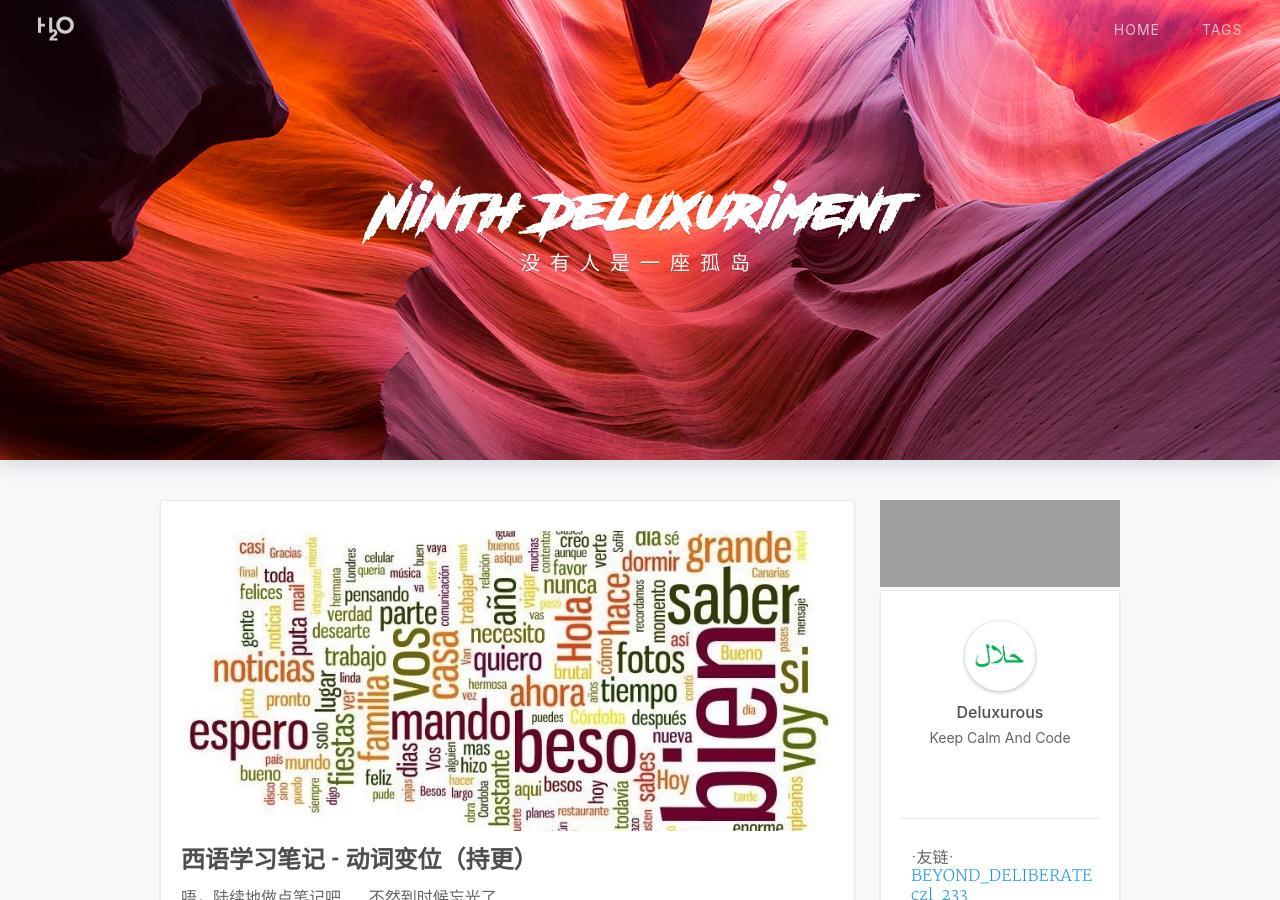
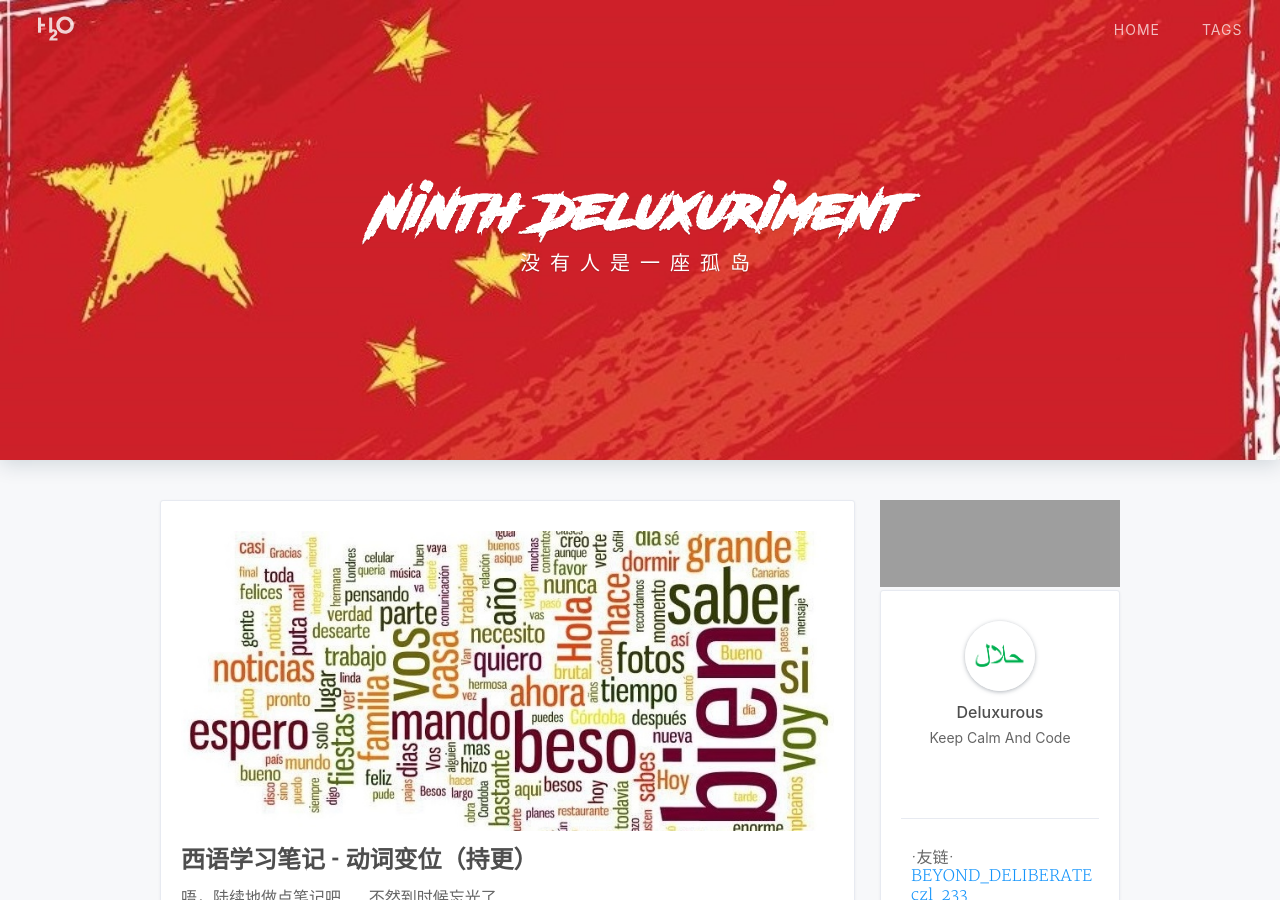
Before and after one commit to RamonZhou/ramonzhou.github.io, a Jekyll site: the page built from index.html, in a window 1280 px wide and 900 px high. Built offline with Jekyll 4.4.1, drawn with Linux system fonts in a browser that asks for light colours; nearby versions of some CDN libraries; the list of posts is cut into pages by our own code; a style sheet for code colours, icons or effects is not loaded; grey boxes are pictures that could not be loaded.

Commit message:
1001 update

```diff
--- a/index.html
+++ b/index.html
@@ -2,7 +2,7 @@
 layout: default
 home-title: Ninth Deluxuriment
 description: 没有人是一座孤岛
-header-img: /assets/img/index-header.jpg
+header-img: /assets/img/flag.jpg
 ---
 
 {% include header.html %}
```
Also changed, not shown: _posts/2017-09-27-hello-world.md (+2 -0 lines), assets/img/flag.jpg (added).
